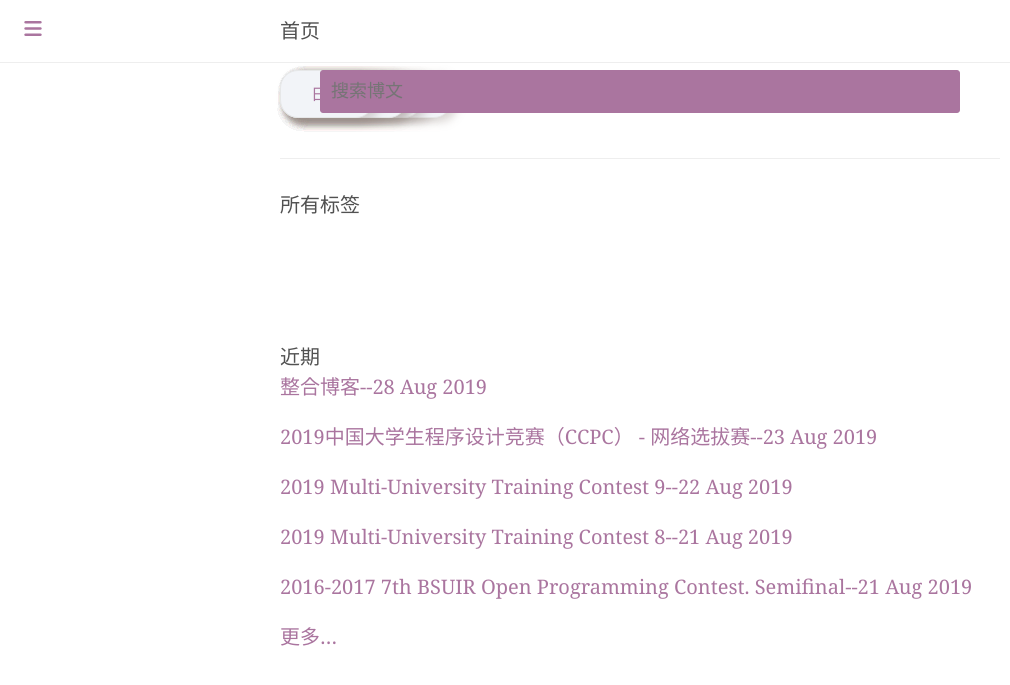
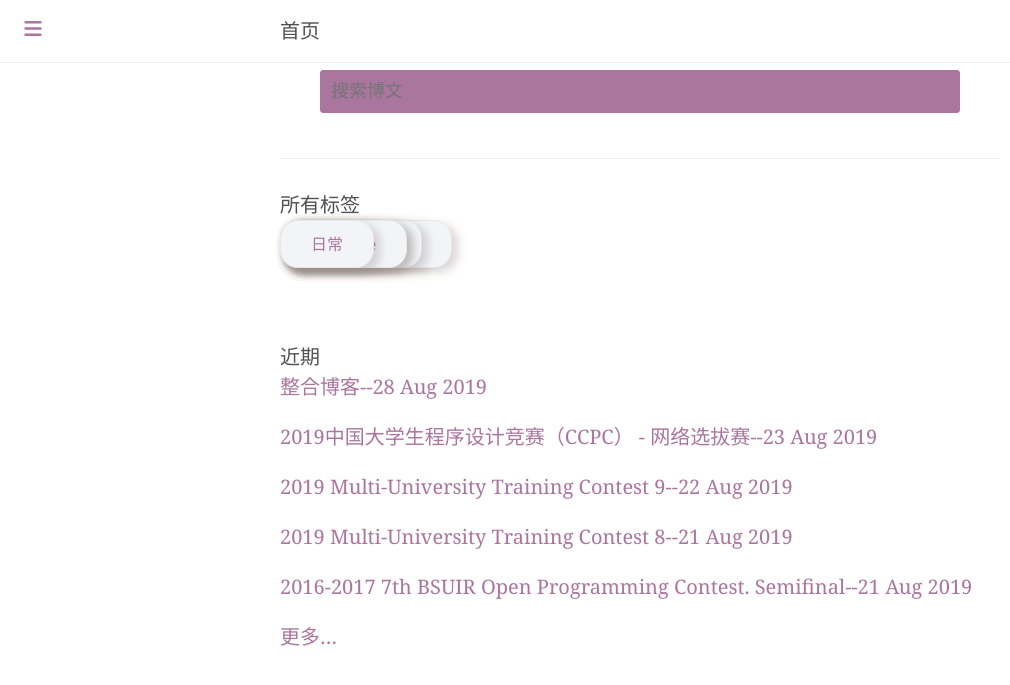
Before and after one commit to XtrueT/xtruet.github.com, a Jekyll site: the page built from index.html, in a window 1280 px wide. Shown: the top 685 px of the page, without its empty margins (0-1010 px from the left). Built offline with Jekyll 4.4.1, drawn with Linux system fonts in a browser that asks for light colours; comment, search, counter and statistics services are not loaded.

Commit message:
Update index.css

```diff
--- a/public/css/index.css
+++ b/public/css/index.css
@@ -319,11 +319,12 @@ input#search-input:focus {
     height: 152px;
     margin: 0 auto;
     float: left;
+    text-align: justify;
 }
 
 .tagcloud {
   position: relative;
-  margin-top: -150px;
+  /* margin-top: -150px; */
 }
 
 .tagcloud a {
```
